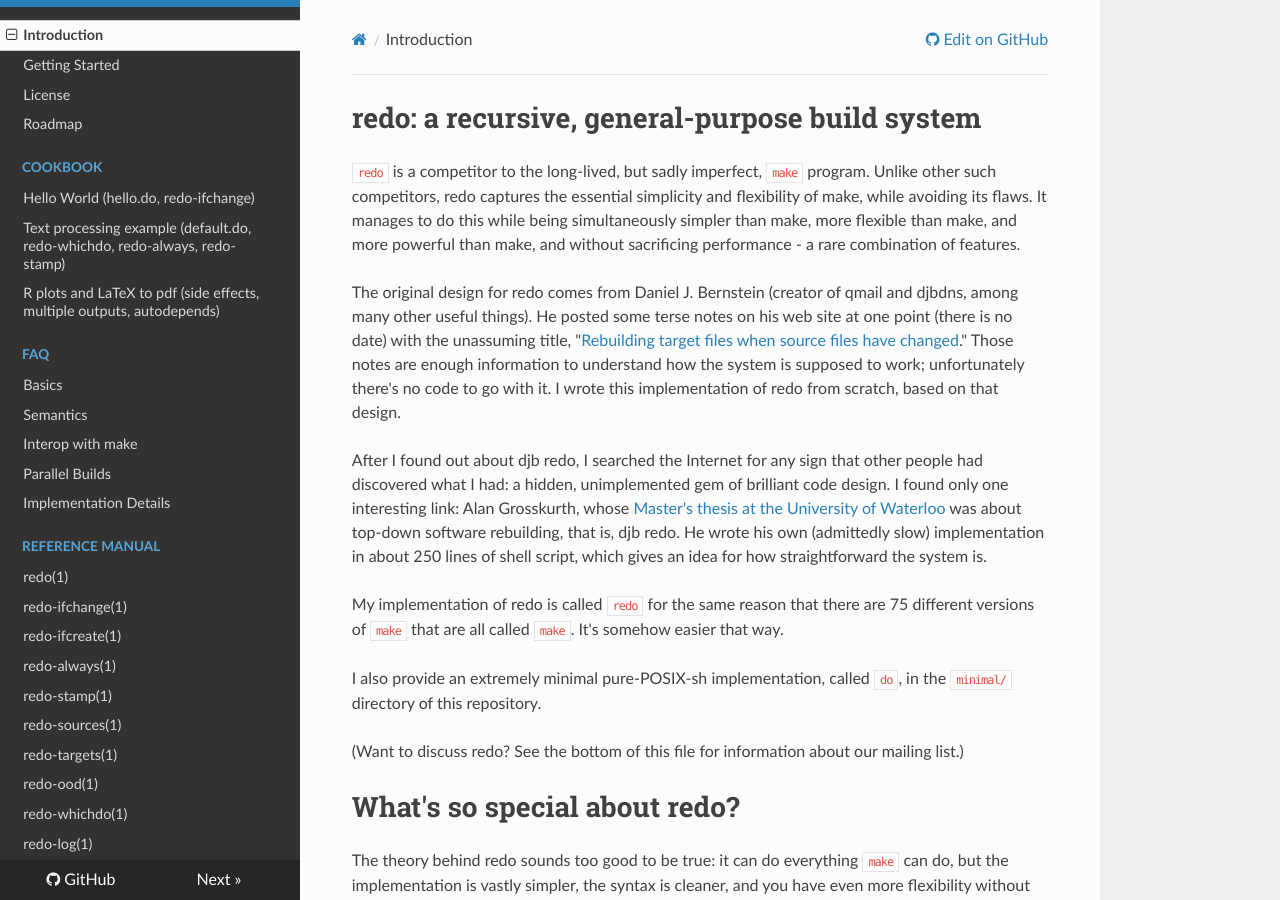
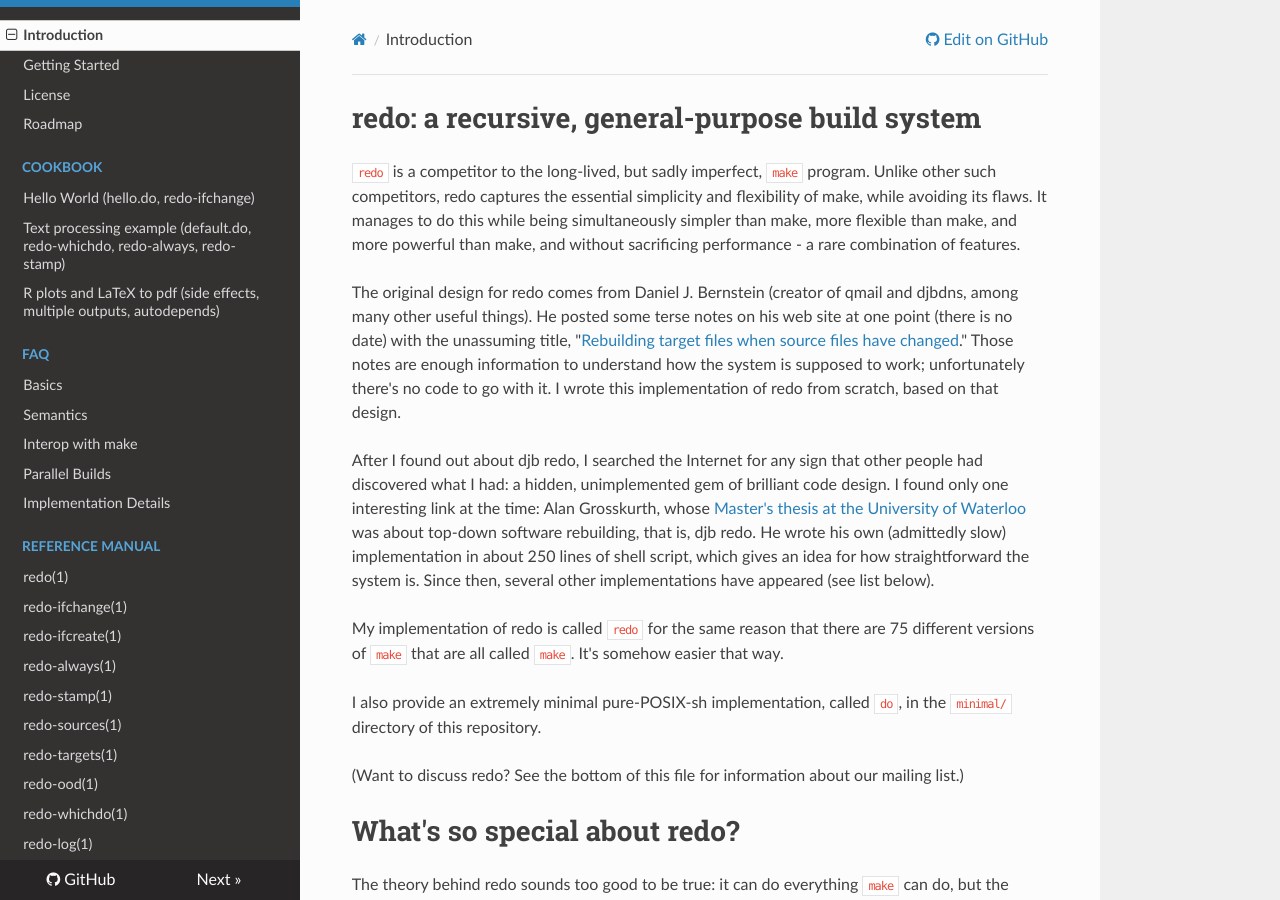
Before and after one commit to apenwarr/redo, an MkDocs documentation site: the page built from docs/index.md, in a window 1280 px wide and 900 px high. Built offline with MkDocs 1.6.1, drawn with Linux system fonts in a browser that asks for light colours; nearby versions of some CDN libraries; old or Windows-style settings are respelled for this version of MkDocs; some of the changed text lies outside the part shown.

Commit message:
Minor copyediting of index.md.

```diff
--- a/docs/index.md
+++ b/docs/index.md
@@ -18,11 +18,13 @@
 
 After I found out about djb redo, I searched the Internet for any sign that
 other people had discovered what I had: a hidden, unimplemented gem of
-brilliant code design.  I found only one interesting link: Alan Grosskurth,
-whose [Master's thesis at the University of Waterloo](http://grosskurth.ca/papers/mmath-thesis.pdf)
-was about top-down software rebuilding, that is, djb redo.  He wrote his
-own (admittedly slow) implementation in about 250 lines of shell script,
-which gives an idea for how straightforward the system is.
+brilliant code design.  I found only one interesting link at the time: Alan
+Grosskurth, whose [Master's thesis at the University of
+Waterloo](http://grosskurth.ca/papers/mmath-thesis.pdf) was about top-down
+software rebuilding, that is, djb redo.  He wrote his own (admittedly slow)
+implementation in about 250 lines of shell script, which gives an idea for
+how straightforward the system is.  Since then, several other
+implementations have appeared (see list below).
 
 My implementation of redo is called `redo` for the same reason that there
 are 75 different versions of `make` that are all called `make`.  It's somehow
@@ -169,8 +171,10 @@
   Buildroot](https://github.com/apenwarr/buildroot/tree/redo) that uses redo
   in order to clean up its dependency logic.
 
-* You can also find some curated examples in the
-  [docs/cookbook/](https://github.com/apenwarr/redo/tree/master/docs/cookbook/) subdir of the redo project itself.
+* You can find some curated tutorial examples in the
+  [cookbook](cookbook/hello/), such as [git variable
+  substitution](cookbook/defaults/) and [text processing with
+  LaTeX](cookbook/latex/) (including plot generation with R and ggplot2).
 
 * A [github search for all.do](https://github.com/search?p=9&q=path%3A%2F+extension%3Ado+filename%3A%2Fall.do&type=Code)
   shows an ever-growing number of projects using redo.
@@ -181,7 +185,8 @@
 (Please don't use the integration testing code in the redo project's `t/`
 directory as serious examples of how to use redo.  Many of the tests are
 doing things in intentionally psychotic ways in order to stress redo's code
-and find bugs.)
+and find bugs.  On the other hand, if you're building your own
+reimplementation of redo, using our test suite is a great idea.)
 
 
 # How does this redo compare to other redo implementations?
```
Also changed, not shown: other parts of docs/index.md (+2 -2 lines).
